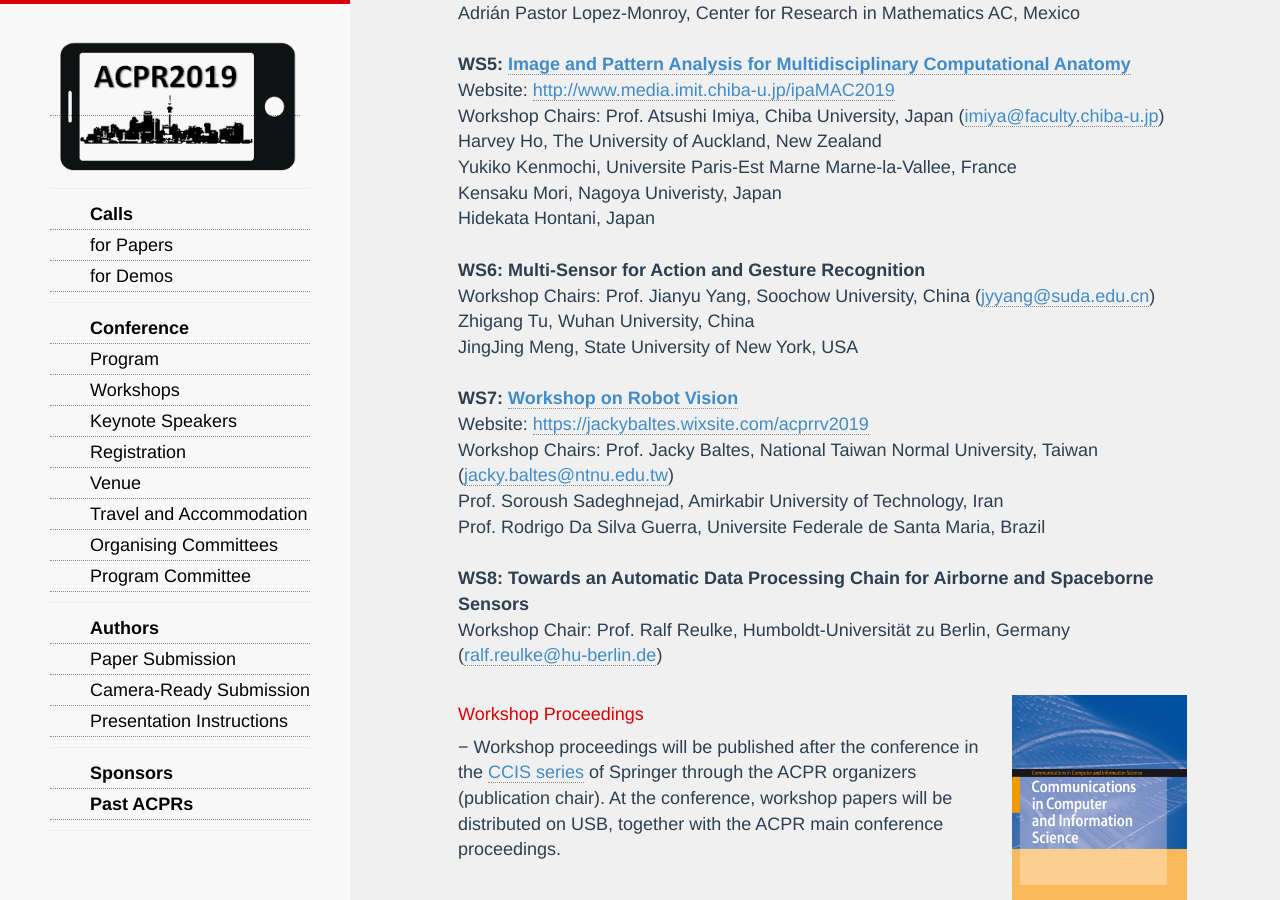
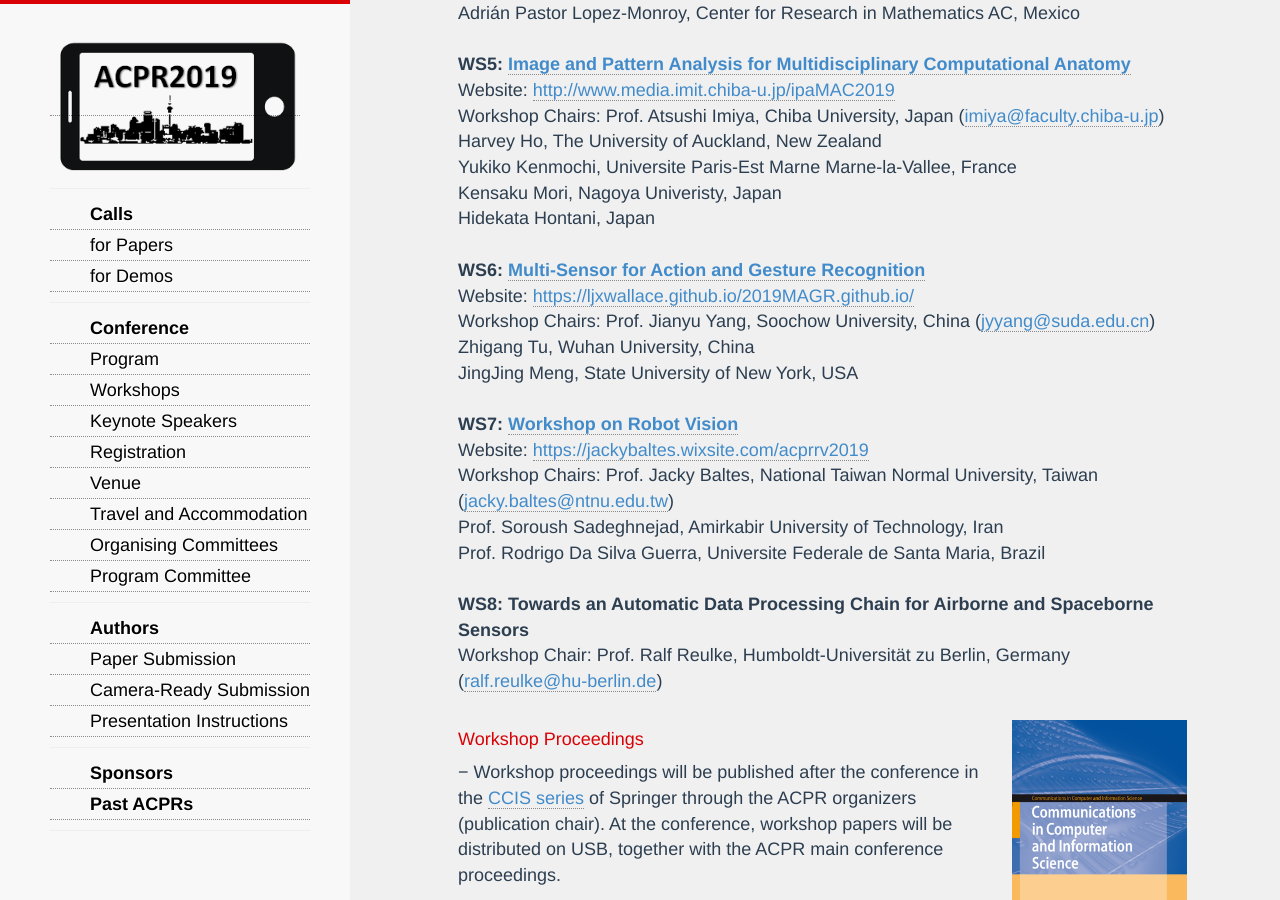
Before and after one commit to AndrewChenUoA/ACPR2019, a Jekyll site: the page built from workshops.html, in a window 1280 px wide and 900 px high, scrolled down 835 px. Built offline with Jekyll 4.4.1, drawn with Linux system fonts in a browser that asks for light colours; nearby versions of some CDN libraries; Markdown is read by kramdown in place of the engine named in the settings.

Commit message:
Add workshop link

```diff
--- a/workshops.html
+++ b/workshops.html
@@ -40,7 +40,8 @@ Yukiko Kenmochi, Universite Paris-Est Marne Marne-la-Vallee, France<br/>
 Kensaku Mori, Nagoya Univeristy, Japan<br/>
 Hidekata Hontani, Japan<br/><br/>
 
-<b>WS6: Multi-Sensor for Action and Gesture Recognition</b><br/>
+<b>WS6: <a href="https://ljxwallace.github.io/2019MAGR.github.io/">Multi-Sensor for Action and Gesture Recognition</a></b><br/>
+Website: <a href="https://ljxwallace.github.io/2019MAGR.github.io/">https://ljxwallace.github.io/2019MAGR.github.io/</a><br/>
 Workshop Chairs: Prof. Jianyu Yang, Soochow University, China (<a href="mailto:jyyang@suda.edu.cn">jyyang@suda.edu.cn</a>)<br/>
 Zhigang Tu, Wuhan University, China<br/>
 JingJing Meng, State University of New York, USA<br/><br/>
```
